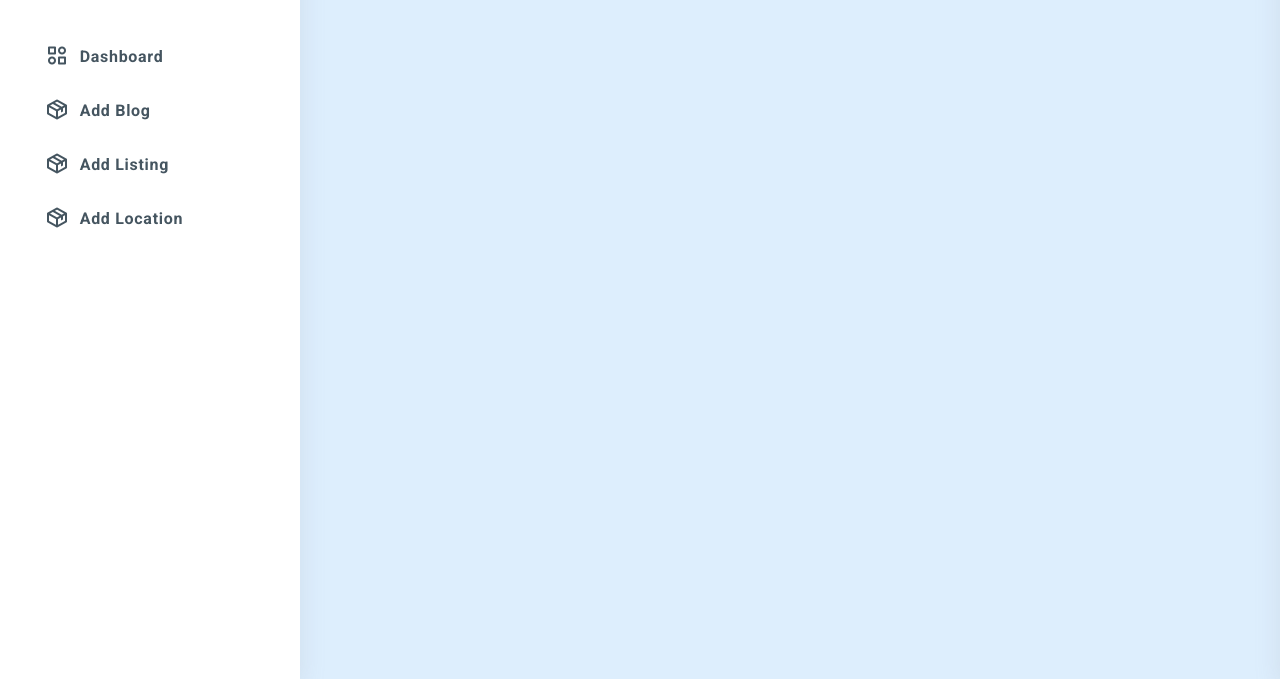
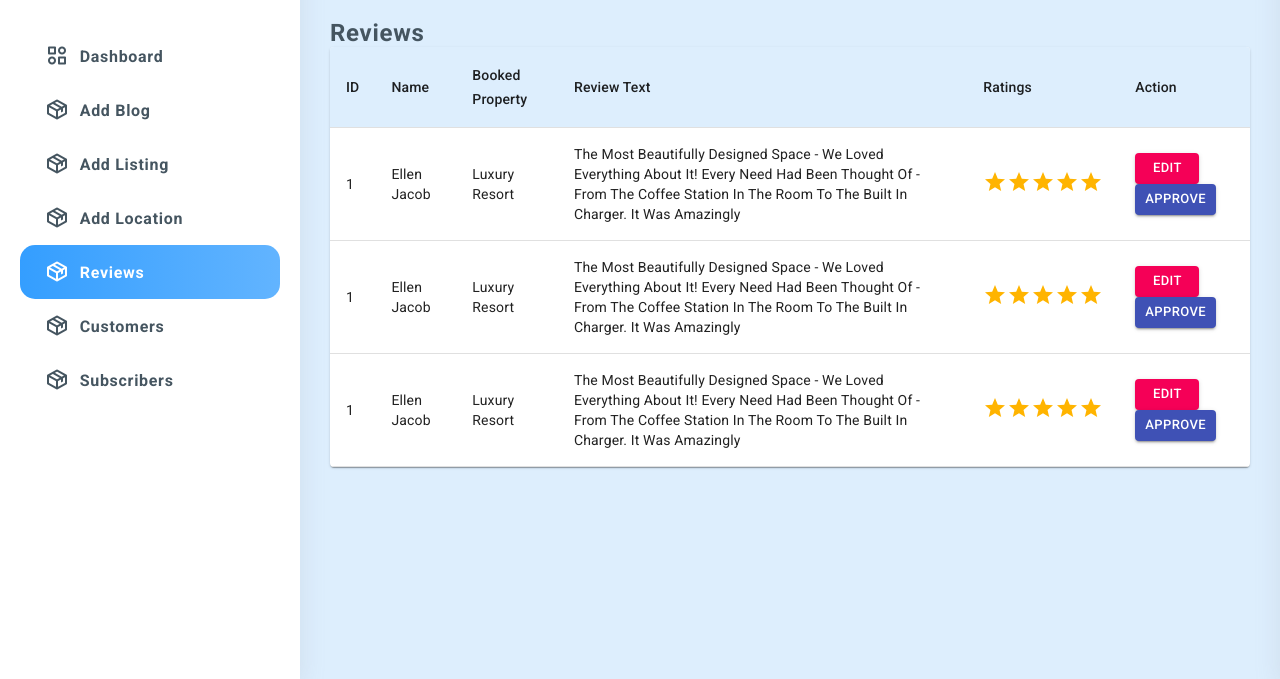
Before and after one commit to sulman147/AlgarveAdmin, a React app: page /reviews in a window 1280 px wide. Shown: the part 121-800 px from the top of the page. Built offline with nearby package versions, Linux system fonts and the light colour scheme; sample sign-in values are in the browser's storage; some icons are missing.

Commit message:
customers , reviews , and subs

```diff
--- a/package.json
+++ b/package.json
@@ -5,6 +5,7 @@
   "dependencies": {
     "@coreui/coreui": "^4.1.0",
     "@coreui/react": "^4.1.1",
+    "@lexical/react": "^0.11.1",
     "@material-ui/core": "^4.10.2",
     "@material-ui/icons": "^4.9.1",
     "@material-ui/lab": "^4.0.0-alpha.56",
@@ -21,10 +22,12 @@
     "bootstrap": "^5.1.3",
     "d3": "^7.2.1",
     "d3-org-chart": "^2.6.0",
+    "draft-js": "^0.11.7",
     "leaflet": "^1.9.4",
     "leaflet-control-geocoder": "^2.4.0",
     "leaflet-defaulticon-compatibility": "^0.1.1",
     "leaflet-geosearch": "^3.8.0",
+    "lexical": "^0.11.1",
     "material-table": "^1.63.0",
     "react": "^17.0.2",
     "react-apexcharts": "^1.3.9",
--- a/src/assets/JsonData/sidebar_routes.json
+++ b/src/assets/JsonData/sidebar_routes.json
@@ -18,5 +18,20 @@
     "display_name": "Add Location",
     "route": "/addlocation",
     "icon": "bx bx-package"
+  },
+  {
+    "display_name": "Reviews",
+    "route": "/reviews",
+    "icon": "bx bx-package"
+  },
+  {
+    "display_name": "Customers",
+    "route": "/customers",
+    "icon": "bx bx-package"
+  },
+  {
+    "display_name": "Subscribers",
+    "route": "/subscribers",
+    "icon": "bx bx-package"
   }
 ]
--- a/src/components/Routes.jsx
+++ b/src/components/Routes.jsx
@@ -9,6 +9,9 @@ import PrivateRoute from "./PrivateRoute";
 import AddBlog from "../pages/AddBlog/AddBlog";
 import AddLocationForm from "../pages/AddLocations/AddLocationsForm";
 import FeatureCatDataGrid from "../pages/AllCat&Fetures/FeatureCatDataGrid";
+import Reviews from "../pages/Reviews/Reviews";
+import Customers from "../pages/Customers/Customers";
+import Subscribers from "../pages/Subscribers/Subscribers";
 
 const Routes = () => {
   const isAuthenticated = localStorage.getItem("isauthenticated");
@@ -44,6 +47,24 @@ const Routes = () => {
         path="/catandFeatures"
         exact
         component={FeatureCatDataGrid}
+      />{" "}
+      <PrivateRoute
+        isAuthenticated={isAuthenticated}
+        path="/reviews"
+        exact
+        component={Reviews}
+      />
+      <PrivateRoute
+        isAuthenticated={isAuthenticated}
+        path="/customers"
+        exact
+        component={Customers}
+      />
+      <PrivateRoute
+        isAuthenticated={isAuthenticated}
+        path="/subscribers"
+        exact
+        component={Subscribers}
       />
     </Switch>
   );
--- a/src/components/sidebar/Sidebar.jsx
+++ b/src/components/sidebar/Sidebar.jsx
@@ -29,7 +29,7 @@ const Sidebar = (props) => {
   return (
     <div className="sidebar">
       <div className="sidebar__logo">
-        <img src={logo} width="170" height="60" alt="Algarve" />
+        <img src={logo} width="200" height="60" alt="Algarve" />
       </div>
 
       {sidebar_items.map((item, index) => (
--- a/src/pages/AddListing/ListingForm.jsx
+++ b/src/pages/AddListing/ListingForm.jsx
@@ -400,7 +400,11 @@ const ListingForm = () => {
               />
             </Grid>
             <h4>Please Select Your Location:</h4>
-            <MapWithPinpoint choseLocation={settingLocation} />
+            {console.log("first", formValues)}
+            <MapWithPinpoint
+              choseLocation={settingLocation}
+              pos={formValues.location}
+            />
           </Grid>
         );
       case 2:
--- /dev/null
+++ b/src/pages/Customers/Customers.jsx
@@ -0,0 +1,132 @@
+import React, { useState } from "react";
+import {
+  Paper,
+  Table,
+  TableContainer,
+  TableHead,
+  TableRow,
+  TableCell,
+  TableBody,
+  IconButton,
+} from "@material-ui/core";
+import EditIcon from "@material-ui/icons/Edit";
+import DeleteIcon from "@material-ui/icons/Delete";
+import axios from "axios";
+
+const Customers = () => {
+  const [customers, setFeatures] = useState([
+    {
+      id: 1,
+      name: "Shoaib Ali",
+      user_name: "shoaibkiani2",
+      email: "shoaibkiani2@gmail.com",
+    },
+    {
+      id: 1,
+      name: "Shoaib Ali",
+      user_name: "shoaibkiani2",
+      email: "shoaibkiani2@gmail.com",
+    },
+    {
+      id: 1,
+      name: "Shoaib Ali",
+      user_name: "shoaibkiani2",
+      email: "shoaibkiani2@gmail.com",
+    },
+    {
+      id: 1,
+      name: "Shoaib Ali",
+      user_name: "shoaibkiani2",
+      email: "shoaibkiani2@gmail.com",
+    },
+
+    // Add more feature objects as needed
+  ]);
+
+  // const handleEdit = (row, type) => {
+  //   // Replace this with your API endpoint and logic for updating data
+  //   const endpoint = type === "category" ? "/api/categories" : "/api/features";
+
+  //   axios
+  //     .put(endpoint, row)
+  //     .then((response) => {
+  //       // Handle success response
+  //       console.log(response.data);
+  //     })
+  //     .catch((error) => {
+  //       // Handle error
+  //       console.error(error);
+  //     });
+  // };
+
+  // const handleDelete = (id, type) => {
+  //   // Replace this with your API endpoint and logic for deleting data
+  //   const endpoint =
+  //     type === "category" ? `/api/categories/${id}` : `/api/features/${id}`;
+
+  //   axios
+  //     .delete(endpoint)
+  //     .then((response) => {
+  //       // Handle success response
+  //       console.log(response.data);
+  //       // Update the data grid after deleting the row
+  //       if (type === "category") {
+  //         setCategories(categories.filter((category) => category.id !== id));
+  //       } else {
+  //         setFeatures(features.filter((feature) => feature.id !== id));
+  //       }
+  //     })
+  //     .catch((error) => {
+  //       // Handle error
+  //       console.error(error);
+  //     });
+  // };
+
+  return (
+    <div className="flex">
+      <div className="w-1/2"></div>
+      <div className="w-1/2">
+        <h2>Customers</h2>
+        <TableContainer component={Paper}>
+          <Table>
+            <TableHead>
+              <TableRow>
+                <TableCell>ID</TableCell>
+                <TableCell>User Name</TableCell>
+                <TableCell>Name</TableCell>
+                <TableCell>Email</TableCell>
+                <TableCell>Action</TableCell>
+              </TableRow>
+            </TableHead>
+            <TableBody>
+              {customers.map((customer, Index) => (
+                <TableRow key={customer.id}>
+                  <TableCell>{Index + 1}</TableCell>
+                  <TableCell>{customer.user_name}</TableCell>
+                  <TableCell>{customer.name}</TableCell>{" "}
+                  <TableCell>{customer.email}</TableCell>
+                  <TableCell>
+                    {/* <IconButton
+                      //    onClick={() => handleEdit(feature, "feature")}
+                      color="primary"
+                    >
+                      <EditIcon />
+                    </IconButton> */}
+                    <IconButton
+                      //   onClick={() => handleDelete(feature.id, "feature")}
+                      color="secondary"
+                    >
+                      <DeleteIcon />
+                    </IconButton>
+                  </TableCell>
+                </TableRow>
+              ))}
+            </TableBody>
+          </Table>
+        </TableContainer>
+      </div>
+    </div>
+  );
+};
+
+export default Customers;
--- a/src/pages/Login/LoginForm.jsx
+++ b/src/pages/Login/LoginForm.jsx
@@ -43,7 +43,7 @@ const LoginForm = () => {
             localStorage.setItem("firstName", response.data.data.first_name);
             localStorage.setItem("lastName", response.data.data.last_name);
             localStorage.setItem("username", response.data.data.username);
-            window.location.href = "http://algarve.zappta-launch.com/";
+            window.location.href = "/";
           } else {
             toastr.error(response.data.message);
           }
--- /dev/null
+++ b/src/pages/Reviews/Reviews.jsx
@@ -0,0 +1,153 @@
+import React, { useState } from "react";
+import {
+  Paper,
+  Table,
+  TableContainer,
+  TableHead,
+  TableRow,
+  TableCell,
+  TableBody,
+  IconButton,
+  Button,
+} from "@material-ui/core";
+import Rating from "@material-ui/lab/Rating";
+
+import EditIcon from "@material-ui/icons/Edit";
+import DeleteIcon from "@material-ui/icons/Delete";
+import axios from "axios";
+
+const Reviews = () => {
+  const [features, setFeatures] = useState([
+    {
+      id: 1,
+      name: "Ellen Jacob",
+      book_property: "Luxury Resort",
+      rating: 5,
+      review_text:
+        "The most beautifully designed space - we loved everything about it! Every need had been thought of - from the coffee station in the room to the built in charger. It was amazingly",
+    },
+    {
+      id: 1,
+      name: "Ellen Jacob",
+      book_property: "Luxury Resort",
+      rating: 5,
+      review_text:
+        "The most beautifully designed space - we loved everything about it! Every need had been thought of - from the coffee station in the room to the built in charger. It was amazingly",
+    },
+    {
+      id: 1,
+      name: "Ellen Jacob",
+      book_property: "Luxury Resort",
+      rating: 5,
+      review_text:
+        "The most beautifully designed space - we loved everything about it! Every need had been thought of - from the coffee station in the room to the built in charger. It was amazingly",
+    },
+    // Add more feature objects as needed
+  ]);
+
+  const handleEdit = (row, type) => {
+    // Replace this with your API endpoint and logic for updating data
+    const endpoint = type === "category" ? "/api/categories" : "/api/features";
+
+    axios
+      .put(endpoint, row)
+      .then((response) => {
+        // Handle success response
+        console.log(response.data);
+      })
+      .catch((error) => {
+        // Handle error
+        console.error(error);
+      });
+  };
+
+  const handleDelete = (id, type) => {
+    // Replace this with your API endpoint and logic for deleting data
+    const endpoint =
+      type === "category" ? `/api/categories/${id}` : `/api/features/${id}`;
+
+    axios
+      .delete(endpoint)
+      .then((response) => {
+        // Handle success response
+        console.log(response.data);
+        // Update the data grid after deleting the row
+        if (type === "category") {
+          //  setCategories(categories.filter((category) => category.id !== id));
+        } else {
+          //  setFeatures(features.filter((feature) => feature.id !== id));
+        }
+      })
+      .catch((error) => {
+        // Handle error
+        console.error(error);
+      });
+  };
+
+  return (
+    <div className="flex">
+      <div className="w-1/2"></div>
+      <div className="w-1/2">
+        <h2>Reviews</h2>
+        <TableContainer component={Paper}>
+          <Table>
+            <TableHead>
+              <TableRow>
+                <TableCell>ID</TableCell>
+                <TableCell>Name</TableCell>
+                <TableCell>Booked Property</TableCell>
+                <TableCell>Review Text</TableCell>
+                <TableCell>Ratings</TableCell>
+                <TableCell>Action</TableCell>
+              </TableRow>
+            </TableHead>
+            <TableBody>
+              {features.map((feature) => (
+                <TableRow key={feature.id}>
+                  <TableCell>{feature.id}</TableCell>
+                  <TableCell>{feature.name}</TableCell>
+                  <TableCell>{feature.book_property}</TableCell>
+                  <TableCell>{feature.review_text}</TableCell>
+                  <TableCell>
+                    {
+                      <Rating
+                        className="mt-2"
+                        name="size-medium"
+                        defaultValue={feature.rating}
+                      />
+                    }
+                  </TableCell>
+                  <TableCell
+                    sx={{
+                      width: "300px",
+                    }}
+                  >
+                    <Button
+                      variant="contained"
+                      color="secondary"
+                      size="small"
+                      onClick={() => handleEdit(feature, "feature")}
+                    >
+                      Edit
+                    </Button>
+                    <Button
+                      onClick={() => handleDelete(feature.id, "feature")}
+                      variant="contained"
+                      color="primary"
+                      size="small"
+                      sx={{ paddingTop: "20px" }}
+                    >
+                      Approve
+                    </Button>
+                  </TableCell>
+                </TableRow>
+              ))}
+            </TableBody>
+          </Table>
+        </TableContainer>
+      </div>
+    </div>
+  );
+};
+
+export default Reviews;
--- /dev/null
+++ b/src/pages/Subscribers/Subscribers.jsx
@@ -0,0 +1,89 @@
+import React, { useState } from "react";
+import {
+  Paper,
+  Table,
+  TableContainer,
+  TableHead,
+  TableRow,
+  TableCell,
+  TableBody,
+  IconButton,
+} from "@material-ui/core";
+import EditIcon from "@material-ui/icons/Edit";
+import DeleteIcon from "@material-ui/icons/Delete";
+import axios from "axios";
+
+const Subscribers = () => {
+  const [categories, setCategories] = useState([
+    { id: 1, name: "Category 1" },
+    { id: 2, name: "Category 2" },
+    // Add more category objects as needed
+  ]);
+
+  const [subcribers, setsubcribers] = useState([
+    { id: 1, email: "shoaibkiani2@gmail.com" },
+    { id: 2, email: "shoaib2@gmail.com" },
+    { id: 3, email: "ahmad2@gmail.com" },
+    // Add more feature objects as needed
+  ]);
+
+  const handleDelete = (id, type) => {
+    // Replace this with your API endpoint and logic for deleting data
+    const endpoint =
+      type === "category" ? `/api/categories/${id}` : `/api/features/${id}`;
+
+    axios
+      .delete(endpoint)
+      .then((response) => {
+        // Handle success response
+        console.log(response.data);
+        // Update the data grid after deleting the row
+        if (type === "category") {
+          setCategories(categories.filter((category) => category.id !== id));
+        } else {
+          setsubcribers(subcribers.filter((feature) => feature.id !== id));
+        }
+      })
+      .catch((error) => {
+        // Handle error
+        console.error(error);
+      });
+  };
+
+  return (
+    <div className="flex">
+      <div className="w-1/2">
+        <h2>Subcribers</h2>
+        <TableContainer component={Paper}>
+          <Table>
+            <TableHead>
+              <TableRow>
+                <TableCell>ID</TableCell>
+                <TableCell>Email</TableCell>
+                <TableCell>Action</TableCell>
+              </TableRow>
+            </TableHead>
+            <TableBody>
+              {subcribers.map((subcriber) => (
+                <TableRow key={subcriber.id}>
+                  <TableCell>{subcriber.id}</TableCell>
+                  <TableCell>{subcriber.email.toLowerCase()}</TableCell>
+                  <TableCell>
+                    <IconButton
+                      onClick={() => handleDelete(subcriber.id, "feature")}
+                      color="secondary"
+                    >
+                      <DeleteIcon />
+                    </IconButton>
+                  </TableCell>
+                </TableRow>
+              ))}
+            </TableBody>
+          </Table>
+        </TableContainer>
+      </div>
+    </div>
+  );
+};
+
+export default Subscribers;
```
Also changed, not shown: public/index.html (+6 -4 lines), src/components/MapWithpinPoint.js (+6 -4 lines), 1 other file. Lines whose indentation alone changed are shown as unchanged.
